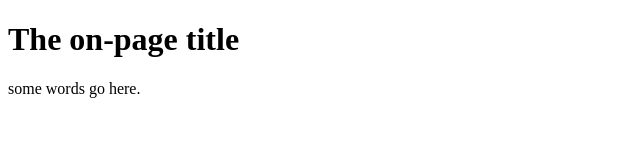
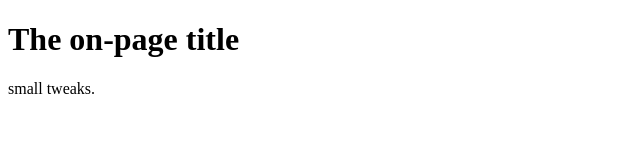
Before and after one commit to LBirkinshaw-Doyle/google-homepage, a plain HTML site: page index.html in a window 1280 px wide. Shown: the full height of the page, 0-640 px from the left. Drawn offline with Linux system fonts and the light colour scheme.

Commit message:
small tweak to the body of the index to test git

```diff
--- a/index.html
+++ b/index.html
@@ -8,7 +8,7 @@
         The on-page title
     </h1>
     <p>
-        some words go here.
+        small tweaks.
     </p>
 </body>
 </html>
```
